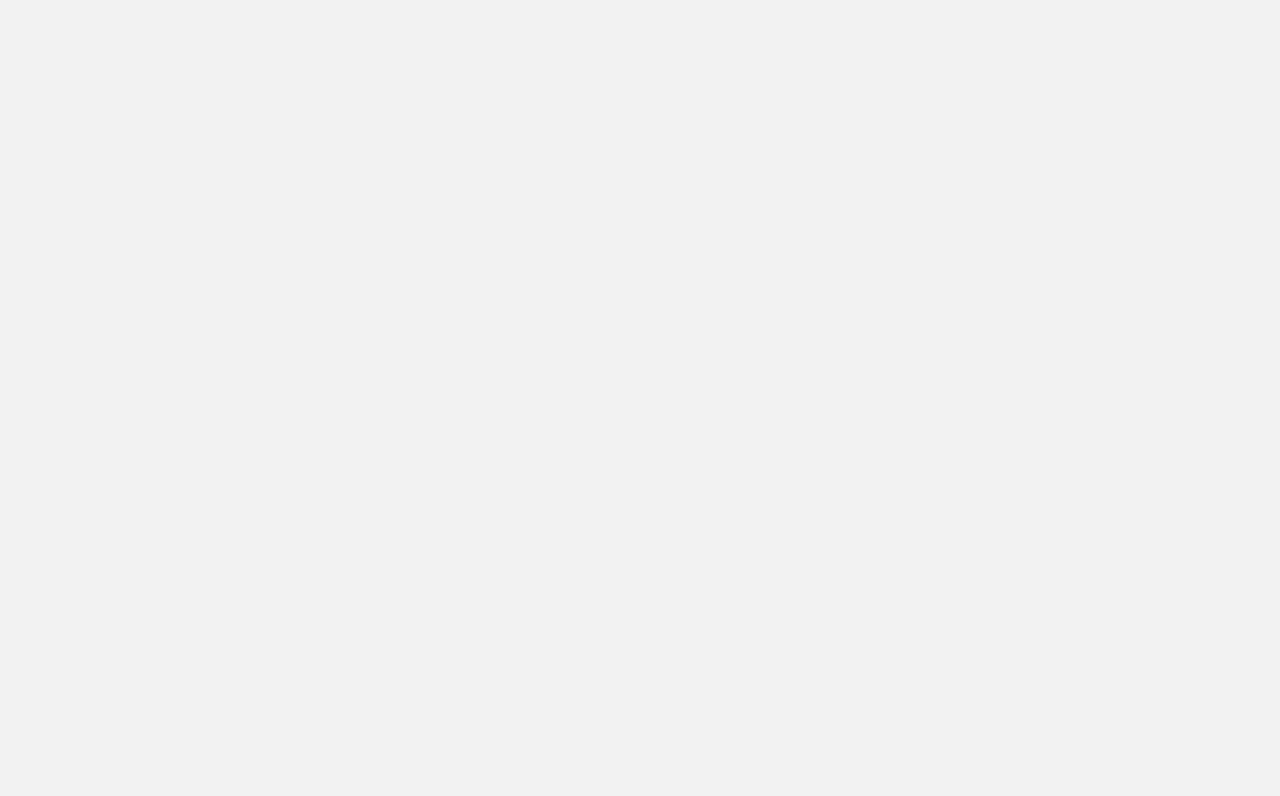
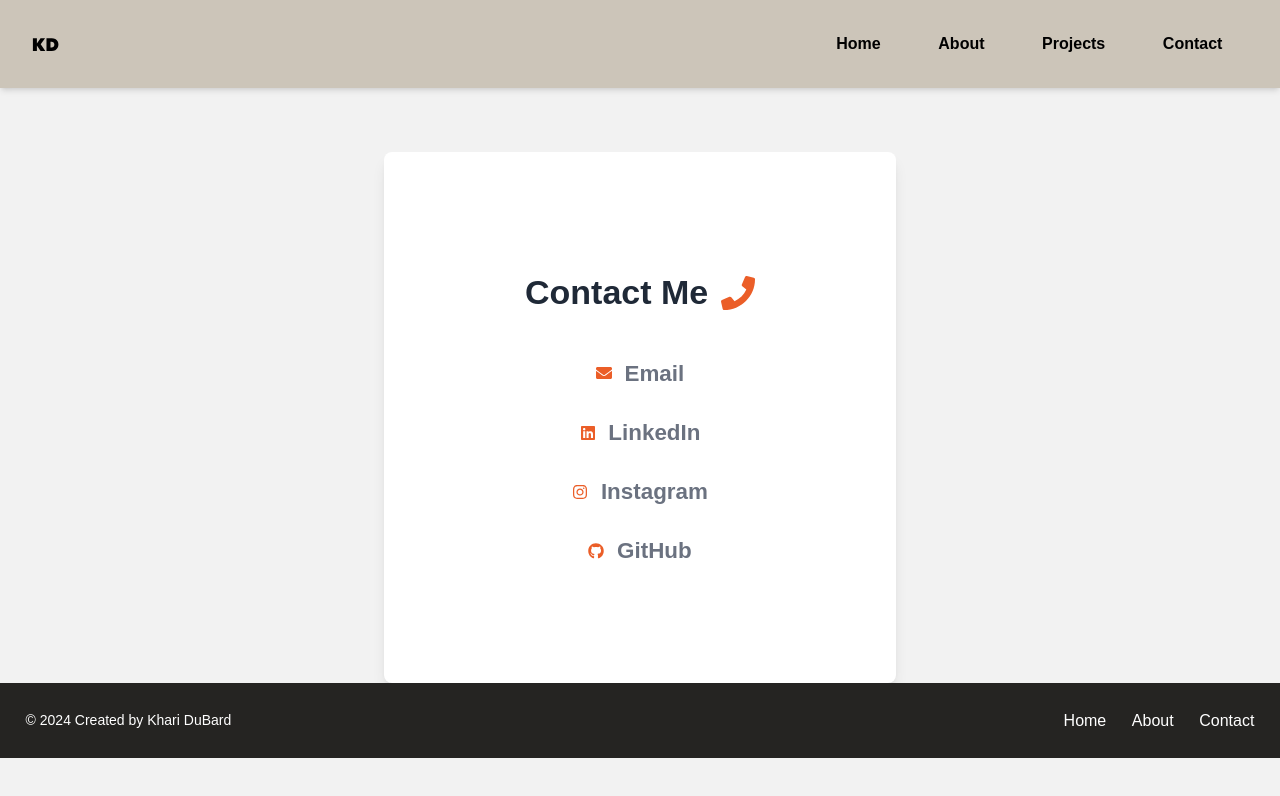
Before and after one commit to kharidubard/dubardPortfolio, a React (Vite) app: page /contact in a window 1280 px wide. Before the commit this address had no page. Shown: the top 796 px of the page. Built offline with nearby package versions, Linux system fonts and the light colour scheme.

Commit message:
more pages

```diff
--- a/src/components/Contact.jsx
+++ b/src/components/Contact.jsx
@@ -1,36 +1,60 @@
-import { FaEnvelope, FaLinkedin, FaInstagram, FaGithub } from 'react-icons/fa';
+import {
+  FaEnvelope,
+  FaLinkedin,
+  FaInstagram,
+  FaGithub,
+  FaPhone,
+} from "react-icons/fa";
 
 function ContactMe() {
   return (
     <div className="App py-8 md:py-12">
       <div className="container mx-auto px-4">
         <div className="max-w-lg mx-auto">
-          <h2 className="text-[34px] md:text-3xl font-bold text-center text-gray-800 mb-4 md:mb-6">
+          <h2 className="text-[34px] md:text-3xl font-bold text-center text-gray-800 mb-4 md:mb-6 flex items-center justify-center">
+
             Contact Me
+            <FaPhone className="text-primaryOrange ml-2"/>
           </h2>
 
           <div className="flex flex-col items-center mt-6 space-y-4">
             <div className="flex items-center space-x-2">
-              <FaEnvelope className="text-gray-600" />
-              <a href="mailto:your-email@example.com" className="text-gray-600 hover:text-gray-800">
+              <FaEnvelope className="text-primaryOrange" />
+              <a
+                href="mailto:kharidubard@gmail.com"
+                target="_blank"
+                className="text-gray-500 font-bold hover:text-gray-800 text-md"
+              >
                 Email
               </a>
             </div>
             <div className="flex items-center space-x-2">
-              <FaLinkedin className="text-gray-600" />
-              <a href="https://www.linkedin.com/in/your-linkedin" className="text-gray-600 hover:text-gray-800">
+              <FaLinkedin className="text-primaryOrange" />
+              <a
+                href="https://www.linkedin.com/in/khari-dubard-b90ba2248/"
+                target="_blank"
+                className="text-gray-500 font-bold hover:text-gray-800 text-md"
+              >
                 LinkedIn
               </a>
             </div>
             <div className="flex items-center space-x-2">
-              <FaInstagram className="text-gray-600" />
-              <a href="https://www.instagram.com/your-instagram" className="text-gray-600 hover:text-gray-800">
+              <FaInstagram className="text-primaryOrange" />
+              <a
+                href="https://www.instagram.com/kharidubard/"
+                target="_blank"
+                className=" text-gray-500 font-bold hover:text-gray-800 text-md"
+              >
                 Instagram
               </a>
             </div>
             <div className="flex items-center space-x-2">
-              <FaGithub className="text-gray-600" />
-              <a href="https://github.com/your-github" className="text-gray-600 hover:text-gray-800">
+              <FaGithub className="text-primaryOrange" />
+              <a
+                href="https://github.com/kharidubard"
+                target="_blank"
+                className="text-gray-500 font-bold hover:text-primaryDarkBrown text-md"
+              >
                 GitHub
               </a>
             </div>
--- a/src/components/Hero.jsx
+++ b/src/components/Hero.jsx
@@ -39,10 +39,11 @@ function Hero() {
       <div className="flex-1 flex justify-center items-center">
         {/* Content for the right column */}
         <img
-          src="src\assets\headshot1square.jpg"
-          className="h-64 w-64 md:h-[384px] md:w-[384px] rounded-full shadow-lg"
-          alt="Profile"
-        />
+  src="src\assets\headshot1square.jpg"
+  className="h-64 w-64 md:h-[384px] md:w-[384px] rounded-full shadow-lg object-cover"
+  alt="Profile"
+/>
+
       </div>
     </animated.div>
   </>
--- a/src/components/Navbar.jsx
+++ b/src/components/Navbar.jsx
@@ -1,4 +1,4 @@
-//import kdLogo from "../assets/KhariDuBard-logos_black.png";
+import kdLogo from "../assets/KD.svg";
 import { useState } from "react";
 import { NavLink } from "react-router-dom";
 
@@ -11,18 +11,19 @@ function Navbar() {
 	return (
 		<>
 			<header
-				className="p-[2rem] flex max-w-full w-full items-center justify-center sticky top-[0] z-50  border-[#141414] mb-[4rem] border-b border-opacity-25"
-				style={{ backgroundColor: "#F2F2F2" }}>
+				className="p-[2rem] flex max-w-full w-full items-center justify-center sticky top-[0] z-50  mb-[4rem] shadow-md"
+
+				style={{ backgroundColor: "#CCC5B9" }}>
 				<div className="max-w-[120.6rem] w-full flex justify-between">
 					<div className="flex-row lg:flex lg:items-center lg:w-auto space-between">
 						<NavLink
 							to="/"
 							className="block lg:mt-0 text-white text-[1.6rem] hover:text-primaryLightBlue mr-4">
-							{/* <img
+							 <img
 								src={kdLogo}
 								alt="Logo"
-								className="w-auto h-10 lg:w-auto lg:h-30 mr-4"
-							/>*/}
+								className=" mr-4"
+							/>
 						</NavLink>
 					</div>
 					<div className="z-50 flex md:hidden">
@@ -61,6 +62,12 @@ function Navbar() {
 								: "yo:opacity-0 yo:translate-x-[100vw]"
 						} yo:translate-x-0 fixed inset-0 z-40 h-full overflow-auto md:relative md:h-auto md:overflow-visible`}>
 						<ul className="bg-[#f2f2f2] md:bg-transparent flex font-bold flex-col justify-center items-center h-full w-full  gap-5 md:flex-row md:justify-start  lg:flex-row">
+						<NavLink
+								to="/"
+								className="nav-link block lg:mt-0 text-black text-[1rem] hover:text-primaryOrange mr-4 relative">
+								Home
+								<span className="underline-animation"></span>
+							</NavLink>
 							<NavLink
 								to="/about"
 								className="nav-link block lg:mt-0 text-black text-[1rem] hover:text-primaryOrange mr-4 relative">
--- a/src/main.jsx
+++ b/src/main.jsx
@@ -3,6 +3,7 @@ import { BrowserRouter, Routes, Route } from "react-router-dom";
 import Home from './pages/Home.jsx'
 import Base from './pages/Base.jsx'
 import Projects from './pages/ProjectsPage.jsx';
+import Contact from './pages/ContactPage.jsx';
 import './index.css'
 
 ReactDOM.createRoot(document.getElementById('root')).render(
@@ -11,6 +12,7 @@ ReactDOM.createRoot(document.getElementById('root')).render(
       <Route path="/" element={<Base />}>
         <Route index element={<Home />} />
         <Route path="/projects" element={<Projects />}/>
+        <Route path="/contact" element={<Contact />}/>
       </Route>
     </Routes>
   </BrowserRouter>,
--- /dev/null
+++ b/src/pages/ContactPage.jsx
@@ -0,0 +1,18 @@
+import ContactMe from "../components/Contact";
+import Footer from "../components/Footer";
+
+function Contact() {
+  return (
+
+    <div className="">
+    <div className="max-w-lg mx-auto mt-8 p-6 rounded-lg shadow-lg shadow-b bg-white">
+      <ContactMe />
+
+    </div>
+
+    <Footer />
+    </div>
+  );
+}
+
+export default Contact;
```
Also changed, not shown: src/assets/KD.svg (added), src/assets/kdLogo.png (deleted).
